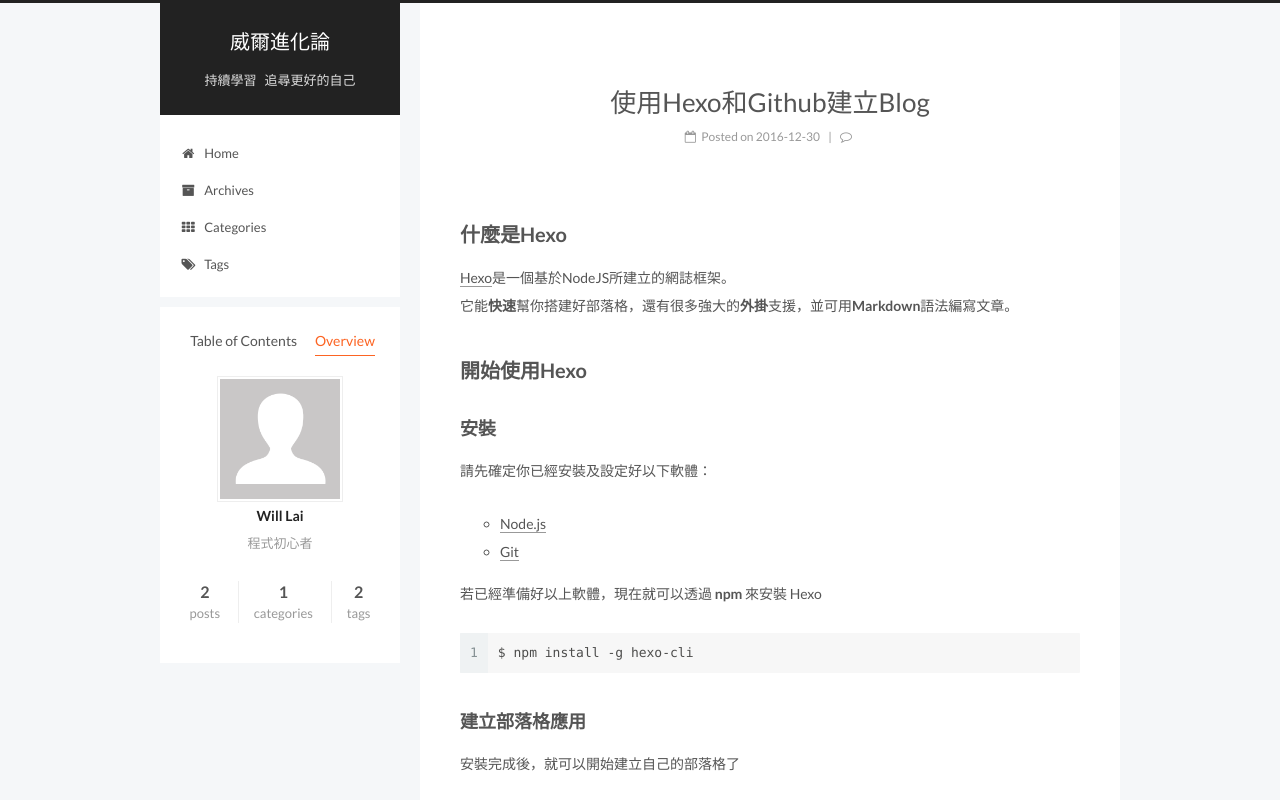
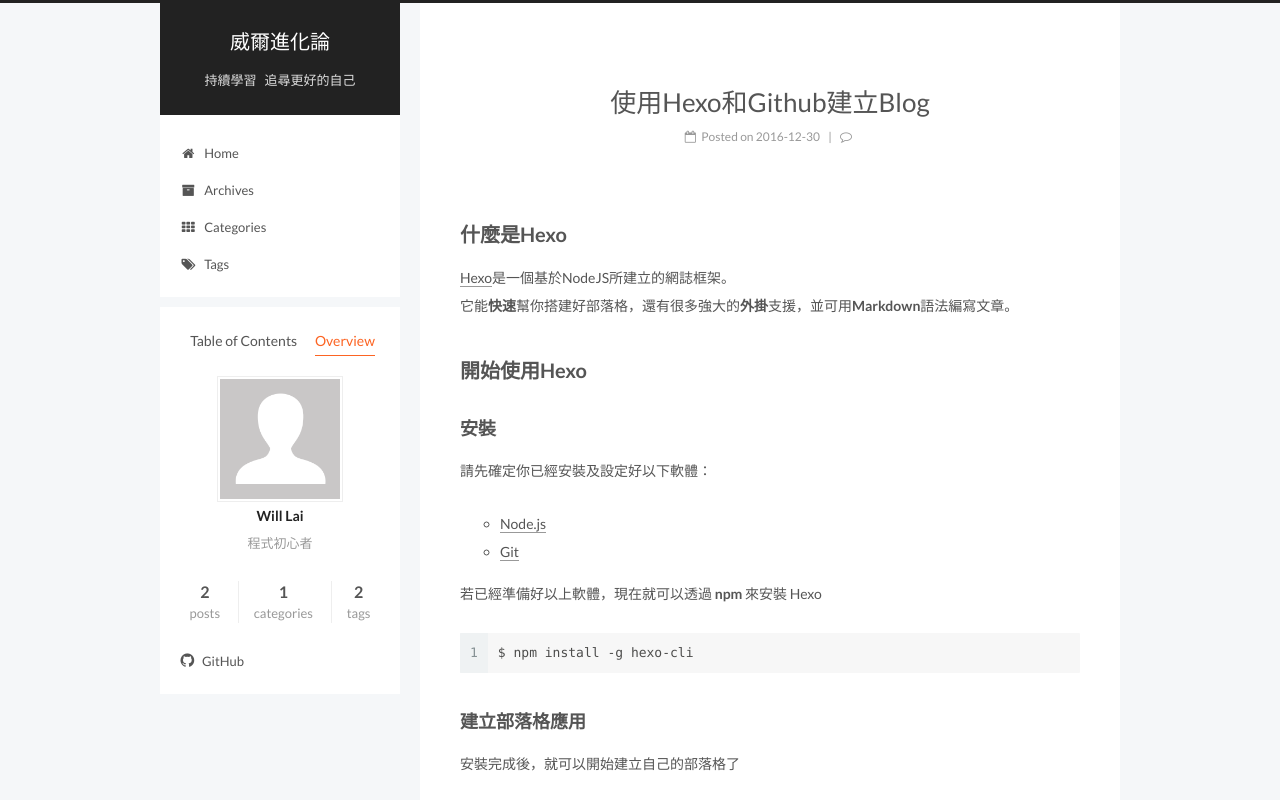
Before and after one commit to willest12034/willest12034.github.io, a plain HTML site: page 2016/12/30/build-hexo-blog-on-github/index.html in a window 1280 px wide. Both pictures are taken after a click on the item "Overview". Shown: the top 800 px of the page. Drawn offline with Linux system fonts and the light colour scheme; a script that the page names is missing.

Commit message:
Site updated: 2017-02-26 01:09:30

```diff
--- a/2016/12/30/build-hexo-blog-on-github/index.html
+++ b/2016/12/30/build-hexo-blog-on-github/index.html
@@ -521,6 +521,17 @@
 
         <div class="links-of-author motion-element">
 
+
+              <span class="links-of-author-item">
+                <a href="https://github.com/willest12034" target="_blank" title="GitHub">
+
+                    <i class="fa fa-fw fa-github"></i>
+
+                  GitHub
+                </a>
+              </span>
+
+
         </div>
 
 
```
Also changed, not shown: 2017/02/25/10-step-learning/index.html (+11 -0 lines), archives/2016/12/index.html (+11 -0 lines), archives/2016/index.html (+11 -0 lines), archives/2017/02/index.html (+11 -0 lines), archives/2017/index.html (+11 -0 lines), archives/index.html (+11 -0 lines), categories/index.html (+11 -0 lines), categories/個人成長/index.html (+11 -0 lines), index.html (+11 -0 lines), tags/hexo/index.html (+11 -0 lines), tags/index.html (+11 -0 lines), tags/十步學習法/index.html (+11 -0 lines).
